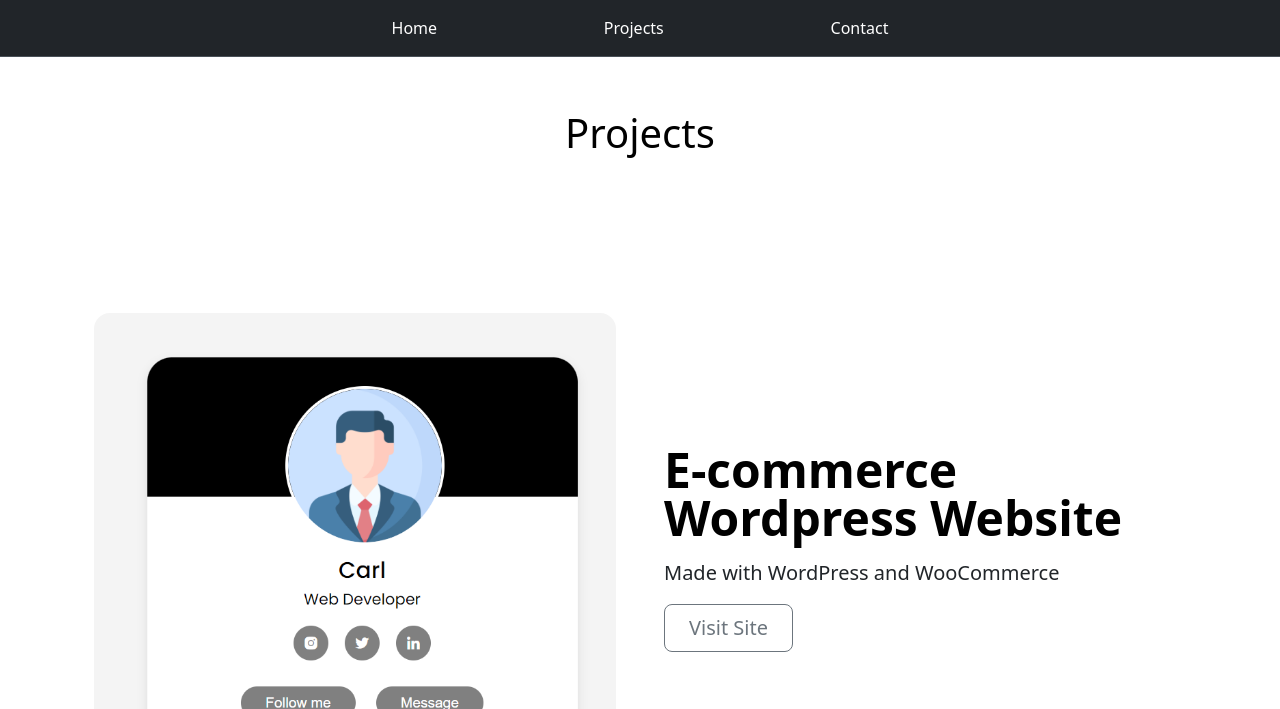
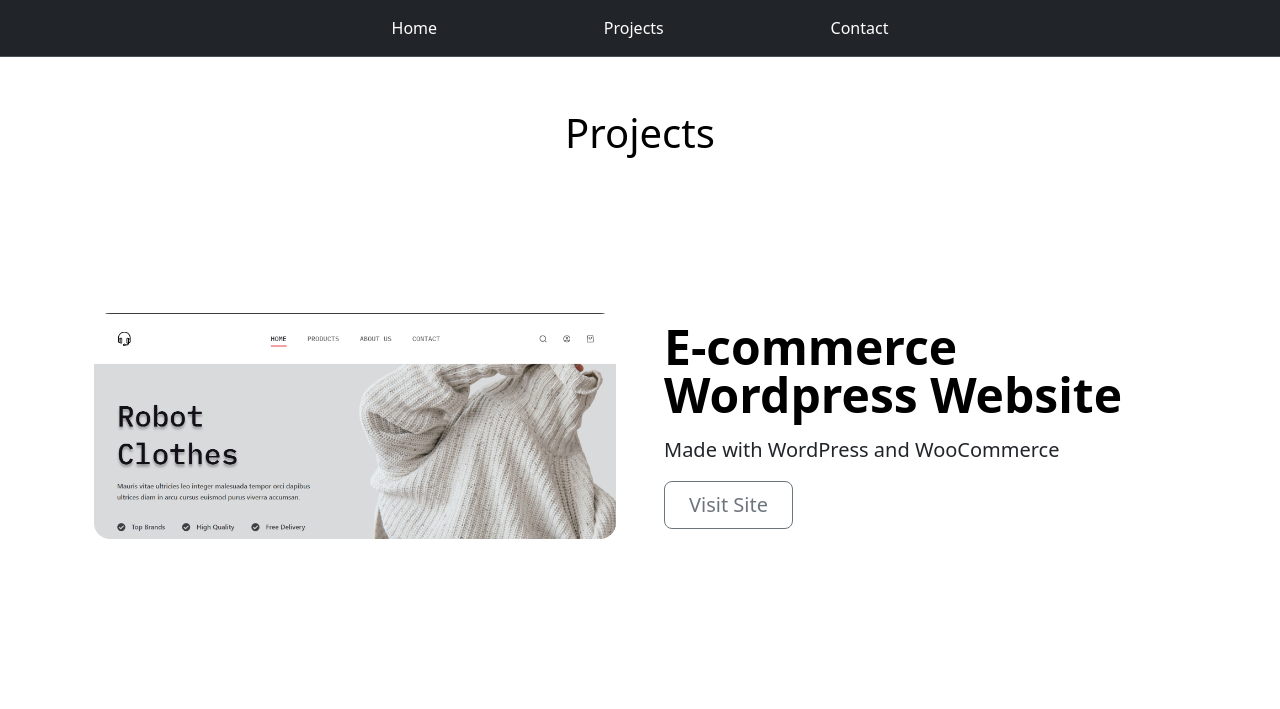
Before and after one commit to charlesomane/Developer-Portfolio, a plain HTML site: page find-out-more.html in a window 1280 px wide. Shown: the top 709 px of the page. Drawn offline with nearby package versions, Linux system fonts and the light colour scheme.

Commit message:
Update find-out-more.html

```diff
--- a/find-out-more.html
+++ b/find-out-more.html
@@ -63,7 +63,7 @@
       </div>
 
       <div class="col-10 col-sm-8 col-lg-6">
-        <img src="images/profile-card.png" class="d-block mx-lg-auto img-fluid rounded-4" alt="Bootstrap Themes" width="700" height="500" loading="lazy">
+        <img src="images/store-screenshot.png" class="d-block mx-lg-auto img-fluid rounded-4" alt="Bootstrap Themes" width="700" height="500" loading="lazy">
       </div>
 
 
```
